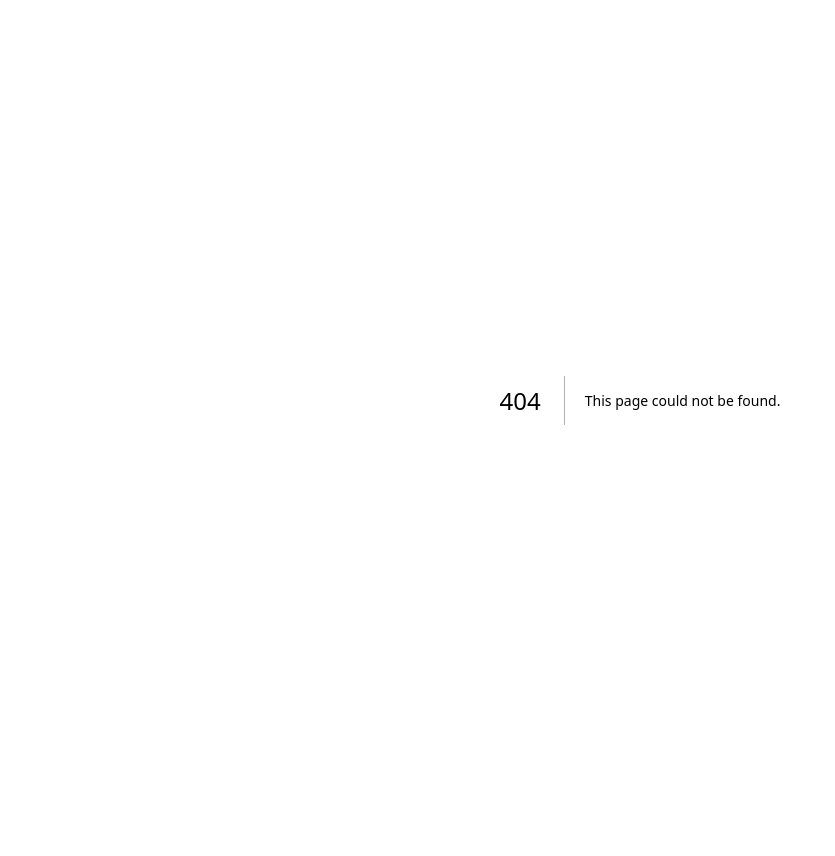
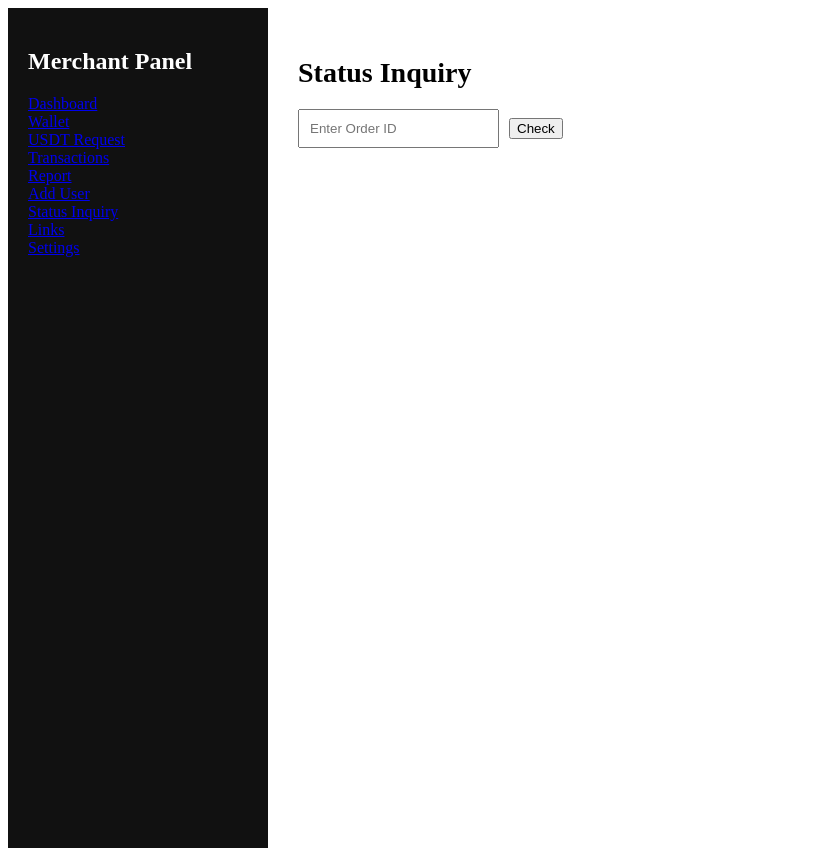
Before and after one commit to naspro-tech/naspro, a Next.js app: page /portal/status-inquiry in a window 1280 px wide. Before the commit this address had no page. Shown: the whole page, without its empty margins (0-835 px from the left). Before the commit the page ends 800 px from the top, so only its background shows below. Built offline with nearby package versions, Linux system fonts and the light colour scheme.

Commit message:
Add StatusInquiry component for order status checks

```diff
--- /dev/null
+++ b/pages/portal/status-inquiry.js
@@ -0,0 +1,48 @@
+import { useState } from "react";
+import PortalLayout from "../../components/PortalLayout";
+
+export default function StatusInquiry() {
+
+  const [orderId, setOrderId] = useState("");
+  const [order, setOrder] = useState(null);
+
+  const checkStatus = async () => {
+
+    const res = await fetch(`/api/order/get?orderId=${orderId}`);
+    const data = await res.json();
+
+    setOrder(data);
+
+  };
+
+  return (
+    <PortalLayout>
+
+      <h1 style={{fontSize:"28px", marginBottom:"20px"}}>
+        Status Inquiry
+      </h1>
+
+      <input
+        type="text"
+        placeholder="Enter Order ID"
+        value={orderId}
+        onChange={(e) => setOrderId(e.target.value)}
+        style={{padding:"10px", marginRight:"10px"}}
+      />
+
+      <button onClick={checkStatus}>
+        Check
+      </button>
+
+      {order && (
+        <div style={{marginTop:"20px", background:"#111", padding:"20px"}}>
+          <p><b>Order ID:</b> {order.order_id}</p>
+          <p><b>Username:</b> {order.username}</p>
+          <p><b>Amount:</b> PKR {order.amount}</p>
+          <p><b>Status:</b> {order.status}</p>
+        </div>
+      )}
+
+    </PortalLayout>
+  );
+               }
```
